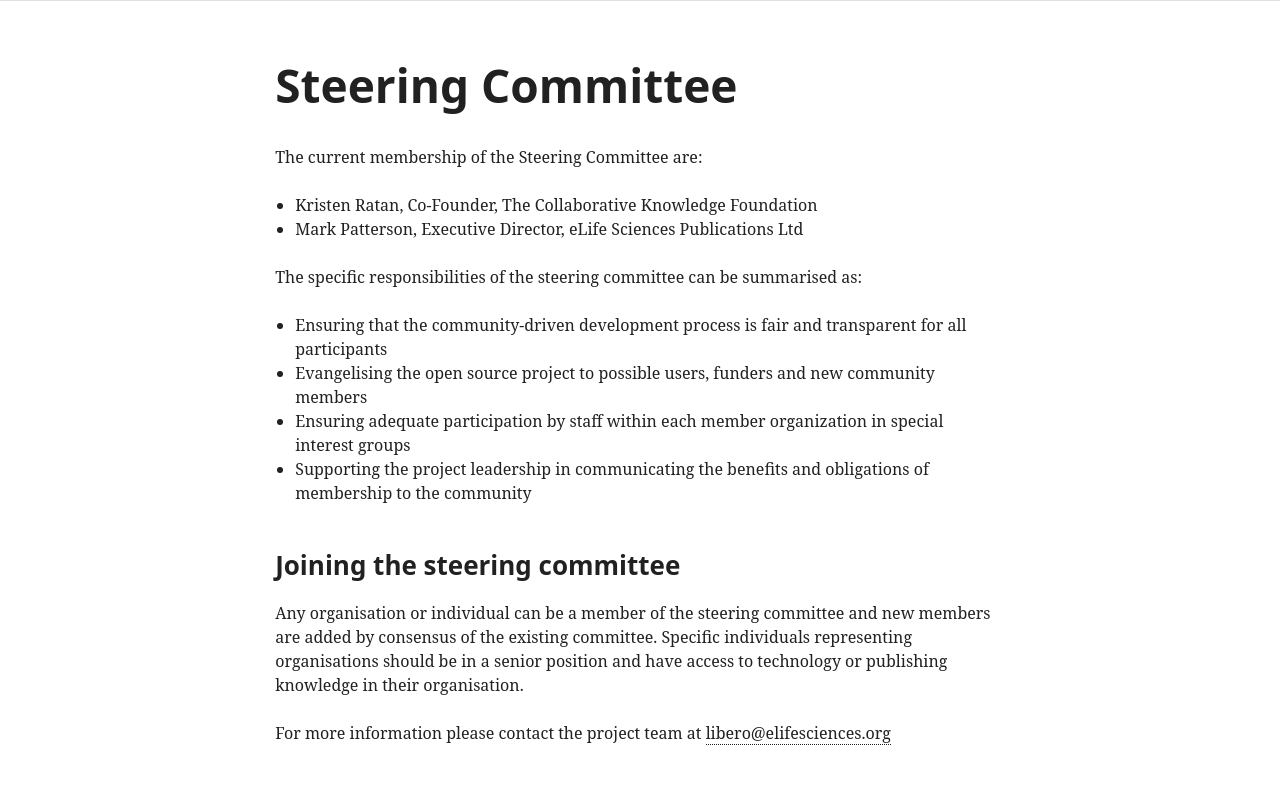
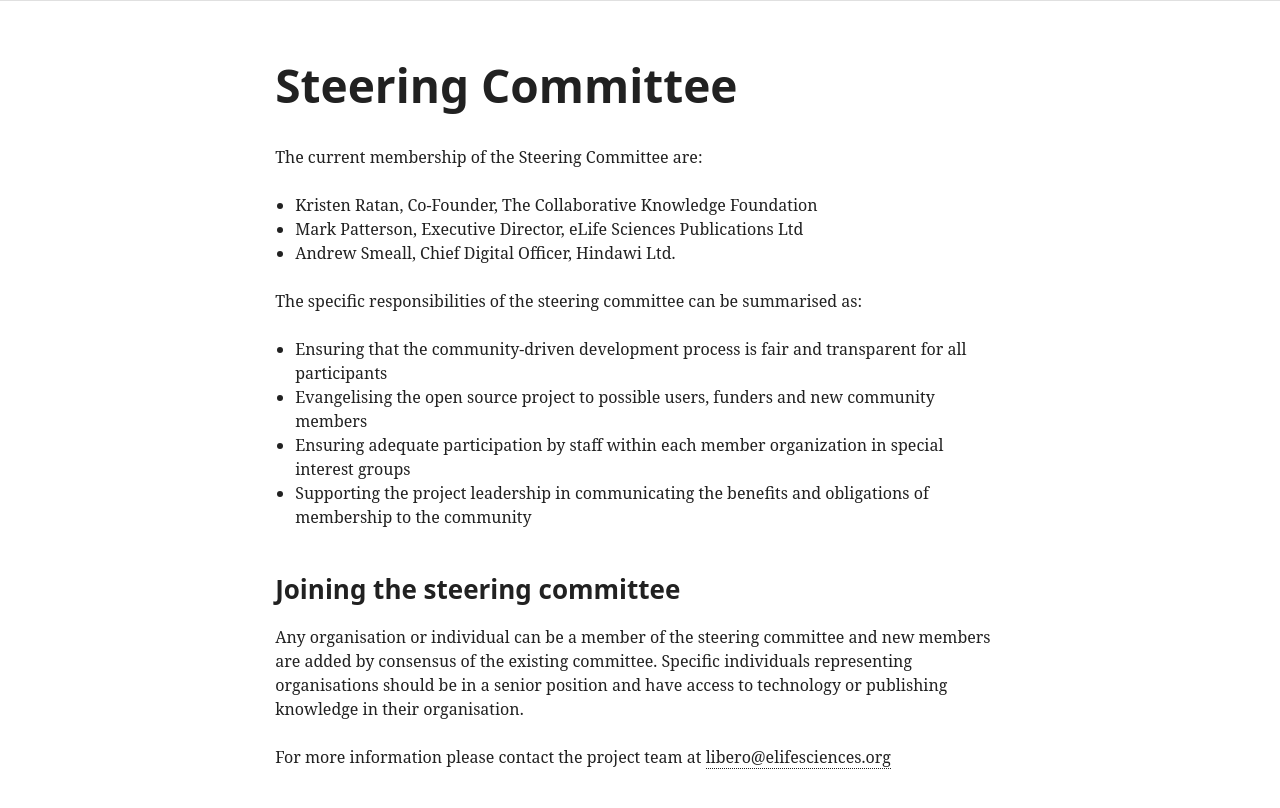
Before and after one commit to libero/libero.github.io, a Jekyll site: the page governance/steering-committee.html, which Jekyll copies as it is, in a window 1280 px wide. Shown: the top 808 px of the page. Built offline with Jekyll 4.4.1, drawn with Linux system fonts in a browser that asks for light colours; some web fonts are replaced.

Commit message:
Add new steering committee member

```diff
--- a/governance/steering-committee.html
+++ b/governance/steering-committee.html
@@ -40,6 +40,7 @@
                         <ul class="list list--bullet">
                           <li>Kristen Ratan, Co-Founder, The Collaborative Knowledge Foundation</li>
                           <li>Mark Patterson, Executive Director, eLife Sciences Publications Ltd</li>
+                          <li>Andrew Smeall, Chief Digital Officer, Hindawi Ltd.</li>
                         </ul>
                       </p>
 
```
